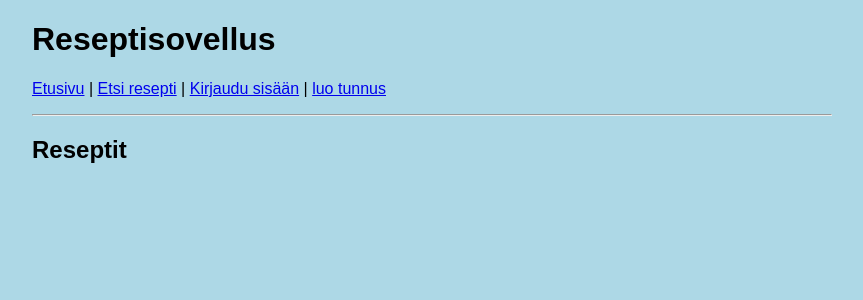
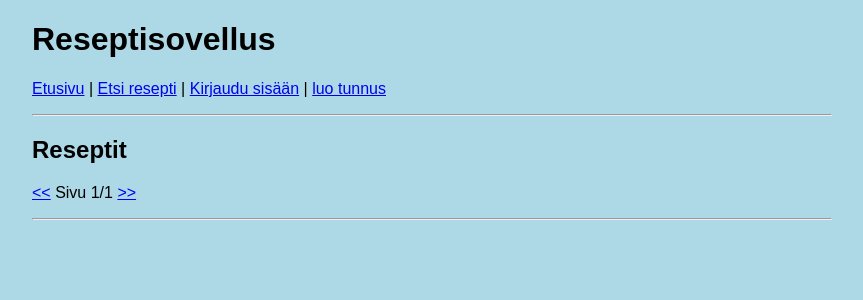
Before and after one commit to JonTahte/Ruokareseptit, a Flask app: page / in a window 1280 px wide. Shown: the top 300 px of the page, without its empty margins (208-1071 px from the left). Run offline with Flask 3, Linux system fonts and the light colour scheme; data that the repository does not hold is empty.

Commit message:
Add paging to main page

```diff
--- a/app.py
+++ b/app.py
@@ -1,5 +1,6 @@
 import re
 import secrets
+import math
 
 import sqlite3
 from flask import Flask
@@ -32,10 +33,21 @@ def show_lines(content):
     return markupsafe.Markup(content)
 
 @app.route("/")
-def index():
-    all_recipes = recipes.get_recipes()
-    return render_template("index.html", recipes=all_recipes)
+@app.route("/<int:page>")
+def index(page=1):
+    page_size = 10
+    recipe_count = recipes.recipe_count()
+    page_count = math.ceil(recipe_count / page_size)
+    page_count = max(page_count, 1)
 
+    if page < 1:
+        return redirect("/1")
+    if page > page_count:
+        return redirect("/" + str(page_count))
+
+    all_recipes = recipes.get_recipes(page, page_size)
+    return render_template("index.html", page=page, page_count=page_count,
+                            recipes=all_recipes)
 
 @app.route("/user/<int:user_id>")
 def show_user(user_id):
--- a/recipes.py
+++ b/recipes.py
@@ -1,4 +1,8 @@
 import db
+
+def recipe_count():
+    sql = "SELECT COUNT(id) FROM recipes"
+    return db.query(sql)[0][0]
 
 def get_all_classes():
     sql = "SELECT title, value FROM classes ORDER BY id"
@@ -26,13 +30,16 @@ def get_classes(recipe_id):
     sql = "SELECT title, value FROM recipe_classes WHERE recipe_id = ?"
     return db.query(sql, [recipe_id])
 
-def get_recipes():
+def get_recipes(page, page_size):
     sql = """SELECT recipes.id, recipes.title, recipes.rating,
                     users.id user_id, users.username
              FROM  recipes, users
              WHERE recipes.user_id = users.id
-             ORDER BY recipes.id DESC"""
-    return db.query(sql)
+             ORDER BY recipes.id DESC
+             LIMIT ? OFFSET ?"""
+    limit = page_size
+    offset = page_size * (page - 1)
+    return db.query(sql, [limit, offset])
 
 def get_recipe(recipe_id):
     sql = """SELECT recipes.id,
--- a/templates/index.html
+++ b/templates/index.html
@@ -18,4 +18,10 @@
     </div>
   {% endfor %}
 </ul>
+<p>
+  <a href="/{{ page - 1 }}">&lt;&lt;</a>
+  Sivu {{ page }}/{{ page_count }}
+  <a href="/{{ page + 1 }}">&gt;&gt;</a>
+</p>
+<hr />
 {% endblock %}
```
